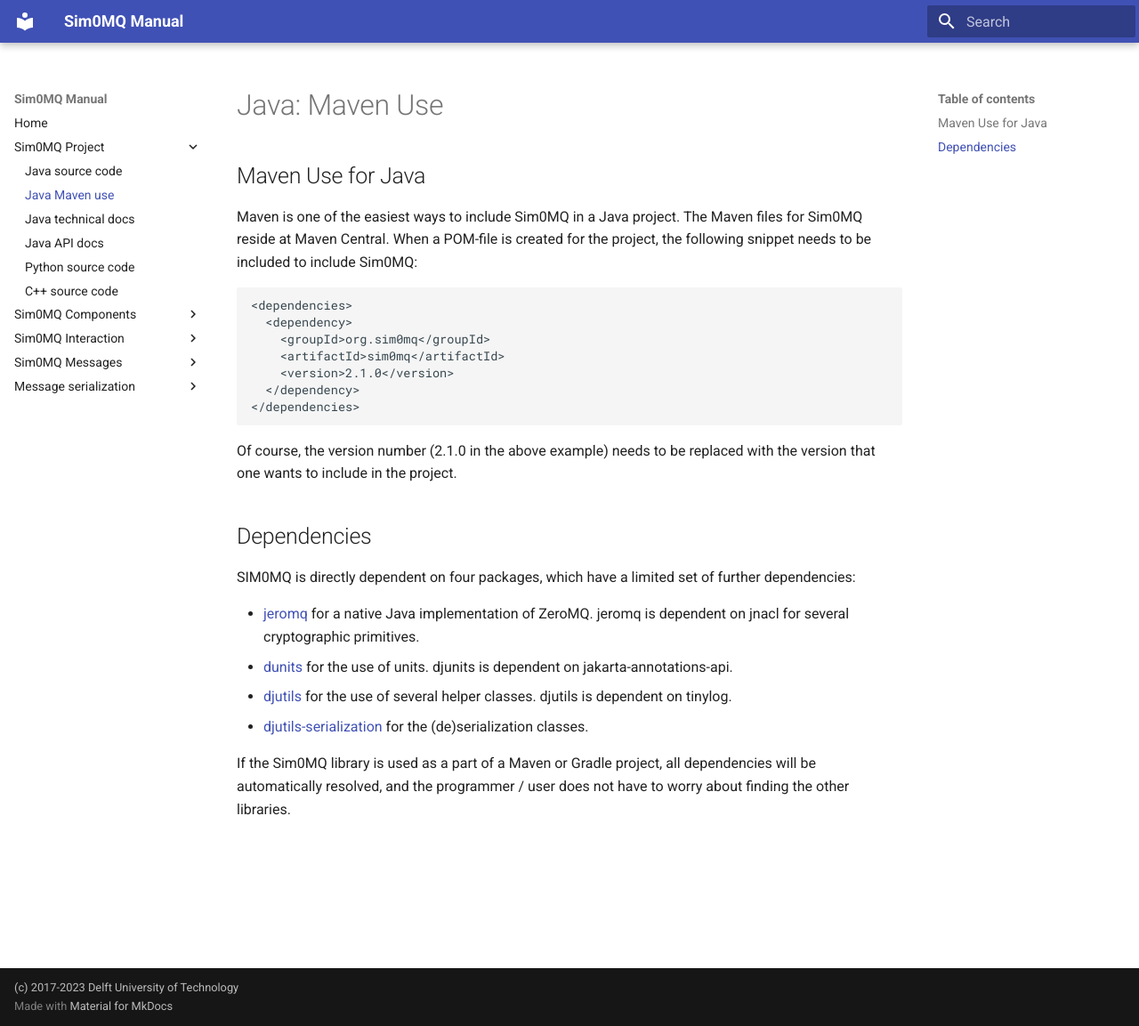
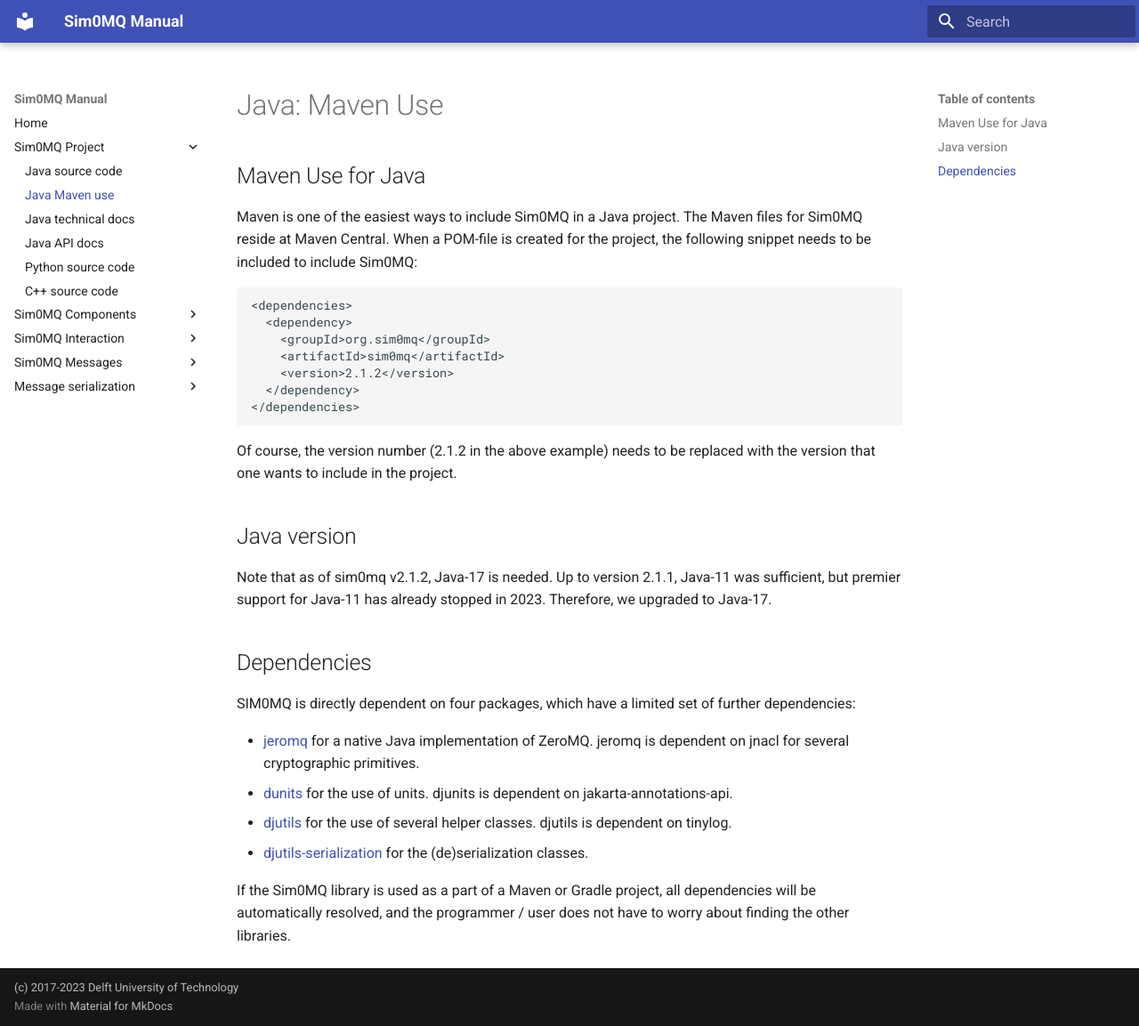
Before and after one commit to averbraeck/sim0mq-java, an MkDocs documentation site: the page built from docs/1-project/maven-use.md, in a window 1280 px wide and 1153 px high. Shown: the whole window at 89% size. Built offline with MkDocs 1.6.1 and Material for MkDocs 9.7.7, drawn with Linux system fonts in a browser that asks for light colours.

Commit message:
Indicated update to Java-17.

````diff
--- a/docs/1-project/maven-use.md
+++ b/docs/1-project/maven-use.md
@@ -9,12 +9,17 @@ Maven is one of the easiest ways to include Sim0MQ in a Java project. The Maven
   <dependency>
     <groupId>org.sim0mq</groupId>
     <artifactId>sim0mq</artifactId>
-    <version>2.1.0</version>
+    <version>2.1.2</version>
   </dependency>
 </dependencies>
 ```
 
-Of course, the version number (2.1.0 in the above example) needs to be replaced with the version that one wants to include in the project.
+Of course, the version number (2.1.2 in the above example) needs to be replaced with the version that one wants to include in the project.
+
+
+## Java version
+
+Note that as of sim0mq v2.1.2, Java-17 is needed. Up to version 2.1.1, Java-11 was sufficient, but premier support for Java-11 has already stopped in 2023. Therefore, we upgraded to Java-17.
 
 
 ## Dependencies
````
